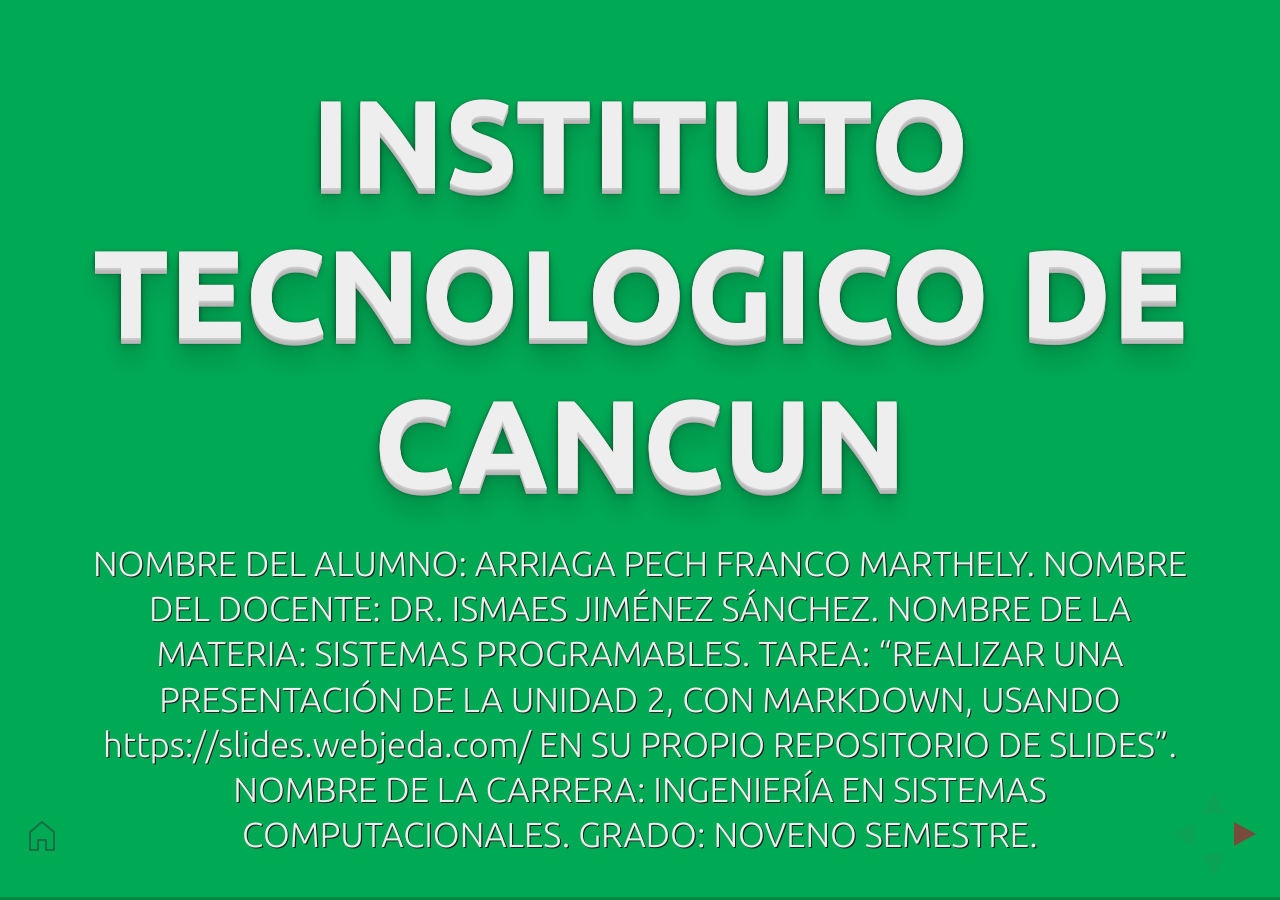
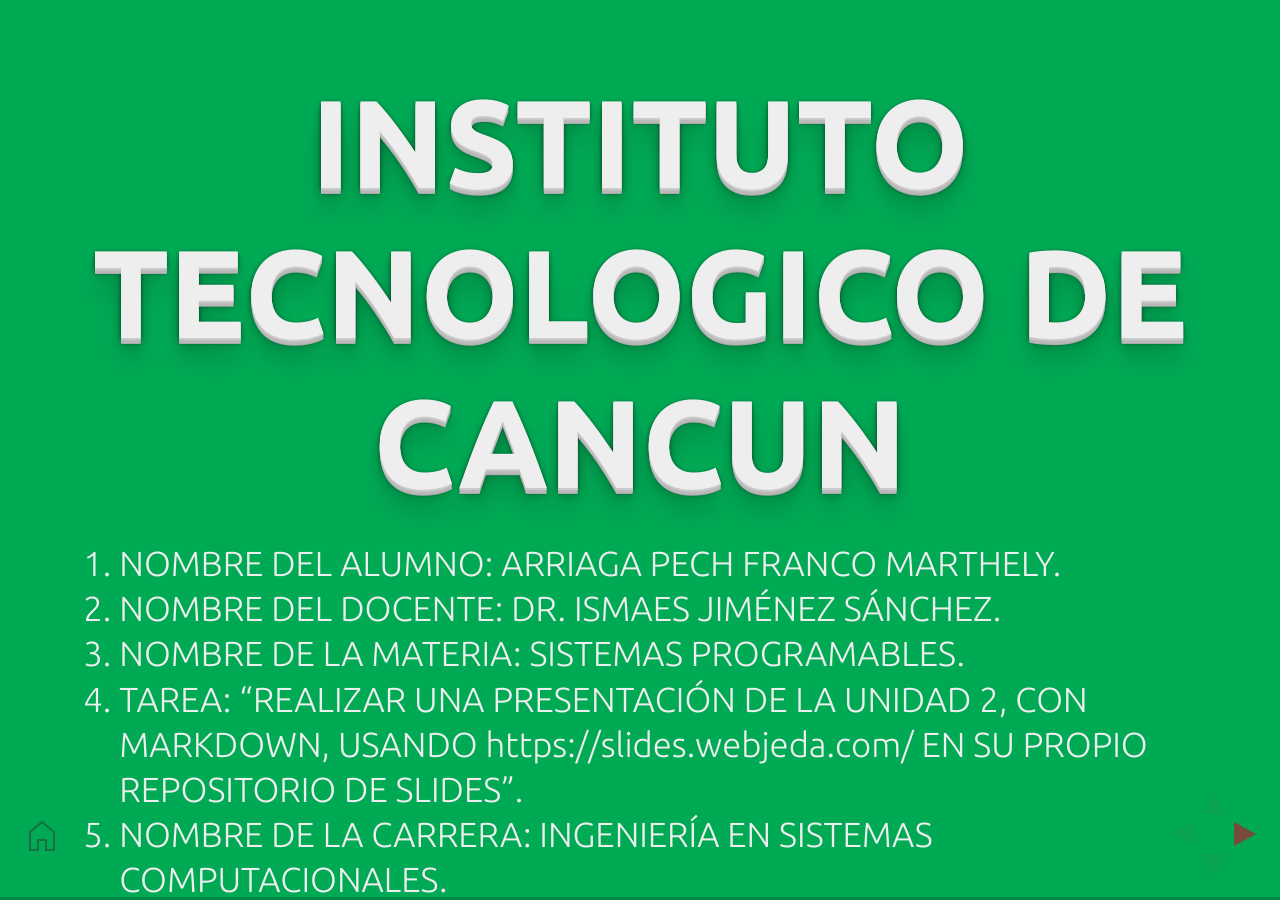
Before and after one commit to francoarriaga/tarea994, a Jekyll site: the page built from _posts/2016-07-01-presentation-1.md, in a window 1280 px wide. Built offline with Jekyll 4.4.1, drawn with Linux system fonts in a browser that asks for light colours; part of the change alters nothing that is shown.

Commit message:
Update 2016-07-01-presentation-1.md

```diff
--- a/_posts/2016-07-01-presentation-1.md
+++ b/_posts/2016-07-01-presentation-1.md
@@ -6,15 +6,14 @@ background: '#0a5'
 slides:
  - title: INSTITUTO TECNOLOGICO DE CANCUN
    slide-data: |
-     <p style="font-size: 30px;">
-     NOMBRE DEL ALUMNO: ARRIAGA PECH FRANCO MARTHELY.
-     NOMBRE DEL DOCENTE: DR. ISMAES JIMÉNEZ SÁNCHEZ.
-     NOMBRE DE LA MATERIA: SISTEMAS PROGRAMABLES.
-     TAREA: “REALIZAR UNA PRESENTACIÓN DE LA UNIDAD 2, CON MARKDOWN, USANDO https://slides.webjeda.com/ EN SU PROPIO REPOSITORIO DE
-     SLIDES”.
-     NOMBRE DE LA CARRERA: INGENIERÍA EN SISTEMAS COMPUTACIONALES.
-     GRADO: NOVENO SEMESTRE.
-     </p>
+     <ol style="font-size: 30px;">
+       <li>NOMBRE DEL ALUMNO: ARRIAGA PECH FRANCO MARTHELY.</li>
+       <li>NOMBRE DEL DOCENTE: DR. ISMAES JIMÉNEZ SÁNCHEZ.</li>
+       <li>NOMBRE DE LA MATERIA: SISTEMAS PROGRAMABLES.</li>
+       <li>TAREA: “REALIZAR UNA PRESENTACIÓN DE LA UNIDAD 2, CON MARKDOWN, USANDO https://slides.webjeda.com/ EN SU PROPIO REPOSITORIO DE            SLIDES”.</li>
+       <li>NOMBRE DE LA CARRERA: INGENIERÍA EN SISTEMAS COMPUTACIONALES.</li>
+       <li>GRADO: NOVENO SEMESTRE.</li>
+     </ol>
 
  - title: Slide 2
    slide-data: This iS ME
```
